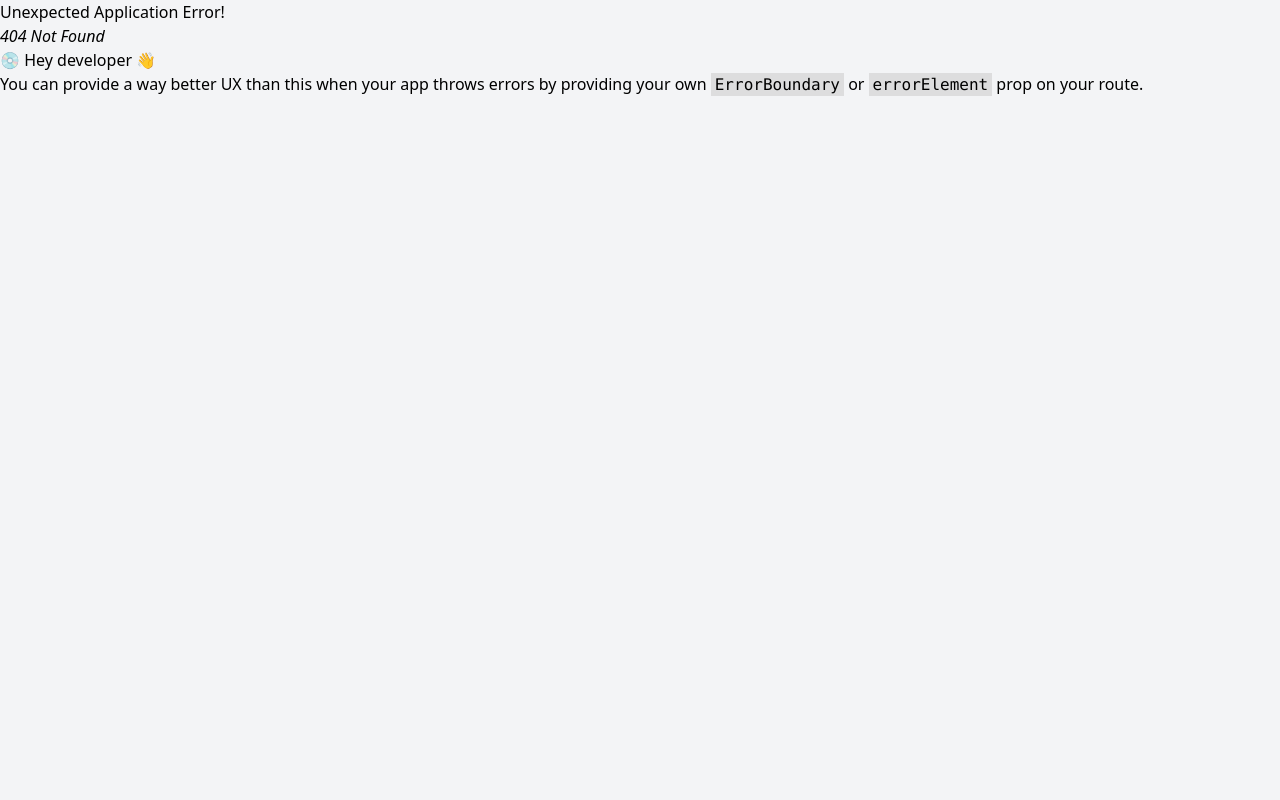
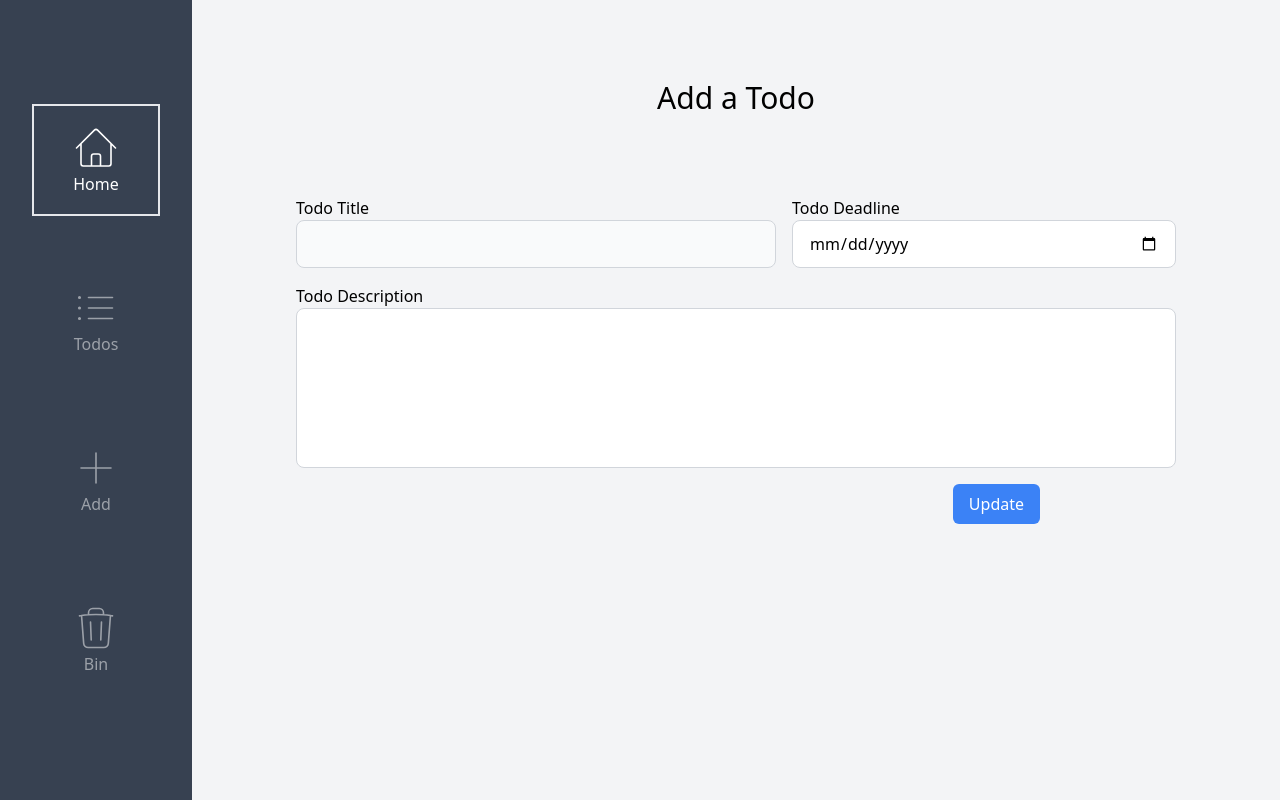
Before and after one commit to anonymous6299/ReactTodoApp, a React (Vite) app in the folder ReactApp/: page /UpdTodo/1 in a window 1280 px wide. Before the commit this address had no page. Built offline with nearby package versions, Linux system fonts and the light colour scheme.

Commit message:
UpdateTodoDone

```diff
--- a/ReactApp/components/AddTodo.jsx
+++ b/ReactApp/components/AddTodo.jsx
@@ -2,7 +2,7 @@ import React, { useEffect, useState } from 'react'
 import SideNav from './SideNav'
 
 const AddTodo = () => {
-    const [Input, setInput] = useState({ title: "", deadline: "", desc: "" });
+    const [Input, setInput] = useState({id:"", title: "", deadline: "", desc: "" });
     const [Data, setData] = useState([]);
     useEffect(() => {
         const savedTodos = localStorage.getItem("todo");
@@ -17,6 +17,7 @@ const AddTodo = () => {
 
     const submitData = (e) => {
         e.preventDefault();
+        Input.id=Data.length+1;
         const updatedData = [...Data, Input];
         setData(updatedData);
         localStorage.setItem("todo", JSON.stringify(updatedData));
--- a/ReactApp/components/HomeBottomSec.jsx
+++ b/ReactApp/components/HomeBottomSec.jsx
@@ -6,7 +6,7 @@ const HomeBottomSec = () => {
             <div className='flex w-full justify-between'>
                 <p className='text-2xl font-medium mx-10'>Recently Added</p>
                 <div className="search flex">
-                    <input type="text" placeholder='Search' className='bg-transparent border border-[#212731] w-[18rem] h-9 rounded-l-md px-6 focus:outline-none focus:border-2 border-r-0' />
+                    <input type="text" placeholder='Search' className='bg-transparent border border-[#212731] w-[18rem] h-9 rounded-l-md px-6 focus:outline-none focus:border-2 border-r-0' name='todo'/>
                     <button className='border border-[#212731] rounded-r-md px-2'>
                         <svg xmlns="http://www.w3.org/2000/svg" fill="none" viewBox="0 0 24 24" strokeWidth={1.5} stroke="currentColor" className="size-6 opacity-70 hover:opacity-100">
                             <path strokeLinecap="round" strokeLinejoin="round" d="m21 21-5.197-5.197m0 0A7.5 7.5 0 1 0 5.196 5.196a7.5 7.5 0 0 0 10.607 10.607Z" />
--- a/ReactApp/components/Todo.jsx
+++ b/ReactApp/components/Todo.jsx
@@ -1,17 +1,20 @@
+import { useNavigate } from "react-router-dom"
+
 
 
 const Todo = ({props}) => {
+    const navigate = useNavigate();
     return (
         <>
             <div className='border border-[#c5c5c5] w-80 bg-[#F9FAFB] rounded-xl px-4 py-4 hover:shadow-lg'>
                 <div className='deadline'>
-                    <p className='text-2xl font-bold hover:underline hover:cursor-pointer w-fit'>{props.item.deadline}</p>
+                    <p className='text-2xl font-bold hover:underline hover:cursor-pointer w-fit' onClick={()=>{navigate(`/UpdTodo/${props.item.id}`)}}>{props.item.deadline}</p>
                     <p className='text-2xl font-bold text-red-600'>Time Elapsed</p>
                 </div>
                 <hr className='my-2 border-[#E5E7EB]' />
                 <div className='flex w-full justify-between items-center'>
                     <div>
-                        <p className='text-lg font-medium hover:underline hover:cursor-pointer'>{props.item.title}</p>
+                        <p className='text-lg font-medium hover:underline hover:cursor-pointer' onClick={()=>{navigate(`/UpdTodo/${props.item.id}`)}}>{props.item.title}</p>
                         <p className='text-sm'>{props.item.desc}</p>
                     </div>
                     <div className='border border-black rounded-full p-1 hover:cursor-pointer' onClick={()=>{props.DelTodo(props.item.title)}}>
--- /dev/null
+++ b/ReactApp/components/UpdTodo.jsx
@@ -0,0 +1,56 @@
+
+import { useEffect, useState } from 'react';
+import SideNav from '../components/SideNav'
+import { useParams } from 'react-router-dom';
+
+const UpdTodo = () => {
+  const { id } = useParams();
+  const [Todo, setTodo] = useState({id:"", title: "", deadline: "", desc: "" });
+  const [Index, setIndex] = useState(0);
+  const onChange = (e) => {
+    setTodo({ ...Todo, [e.target.name]: e.target.value });
+  }
+  useEffect(() => {
+    if (localStorage.getItem("todo")) {
+      const todos = JSON.parse(localStorage.getItem("todo"));
+      const todo = todos.find((item) => {
+        return item.id == id;
+      })
+      setTodo(todo);
+      setIndex(todos.indexOf(todo));
+    }
+  }, [])
+  const submitData = (e) => {
+    e.preventDefault();
+    const todos = JSON.parse(localStorage.getItem("todo"));
+    todos[Index] = Todo;
+    localStorage.setItem("todo", JSON.stringify(todos));
+  }
+  return (
+    <div className='flex'>
+      <SideNav />
+      <div className="form w-full">
+        <p className='text-center text-3xl my-20'>Add a Todo</p>
+        <form className='space-y-4 w-full'>
+          <div className='flex w-fit mx-auto space-x-4'>
+            <div className='input flex flex-col'>
+              <label htmlFor="title">Todo Title</label>
+              <input type="text" className='bg-[#F9FAFB] border border-[#D1D5DB] text-[#1F2937] focus:outline-none w-[30rem]  h-12 rounded-lg px-2' id='title' name='title' value={Todo.title} onChange={onChange} />
+            </div>
+            <div className='input flex flex-col'>
+              <label htmlFor="deadline">Todo Deadline</label>
+              <input type="date" className='w-96 focus:outline-none border border-[#D1D5DB] h-12 rounded-lg px-4' id='deadline' name='deadline' value={Todo.deadline} onChange={onChange} />
+            </div>
+          </div>
+          <div className='input w-fit mx-auto flex flex-col'>
+            <label htmlFor="desc">Todo Description</label>
+            <textarea className='resize-none w-[55rem] h-40 focus:outline-none border border-[#D1D5DB] rounded-lg px-2 py-4' id='desc' name='desc' value={Todo.desc} onChange={onChange}></textarea>
+          </div>
+          <div className="btn flex justify-end px-60"><button className='bg-[#3B82F6] px-4 py-2 rounded-md text-white hover:bg-[#2563EB]' onClick={submitData}>Update</button></div>
+        </form>
+      </div>
+    </div>
+  )
+}
+
+export default UpdTodo
--- a/ReactApp/src/main.jsx
+++ b/ReactApp/src/main.jsx
@@ -8,6 +8,7 @@ import {
 import App from './App.jsx'
 import AddTodo from '../components/AddTodo.jsx';
 import Todos from '../components/Todos.jsx';
+import UpdTodo from '../components/UpdTodo.jsx';
 
 
 const router = createBrowserRouter([
@@ -23,6 +24,10 @@ const router = createBrowserRouter([
     path: "/AllTodos",
     element: <Todos/>,
   },
+  {
+    path: "/UpdTodo/:id",
+    element: <UpdTodo/>,
+  },
 ]);
 
 
```
